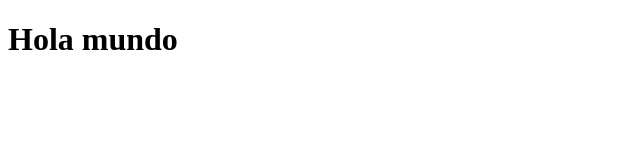
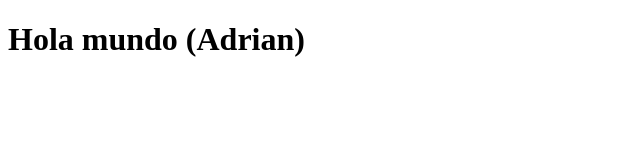
Before and after one commit to AdrianHdezBta/practica, a plain HTML site: page index.html in a window 1280 px wide. Shown: the whole page, without its empty margins (0-640 px from the left). Drawn offline with Linux system fonts and the light colour scheme.

Commit message:
agregando mi nombre

```diff
--- a/index.html
+++ b/index.html
@@ -6,6 +6,6 @@
     <title>Document</title>
 </head>
 <body>
-    <h1>Hola mundo</h1>
+    <h1>Hola mundo (Adrian)</h1>
 </body>
 </html>
```
